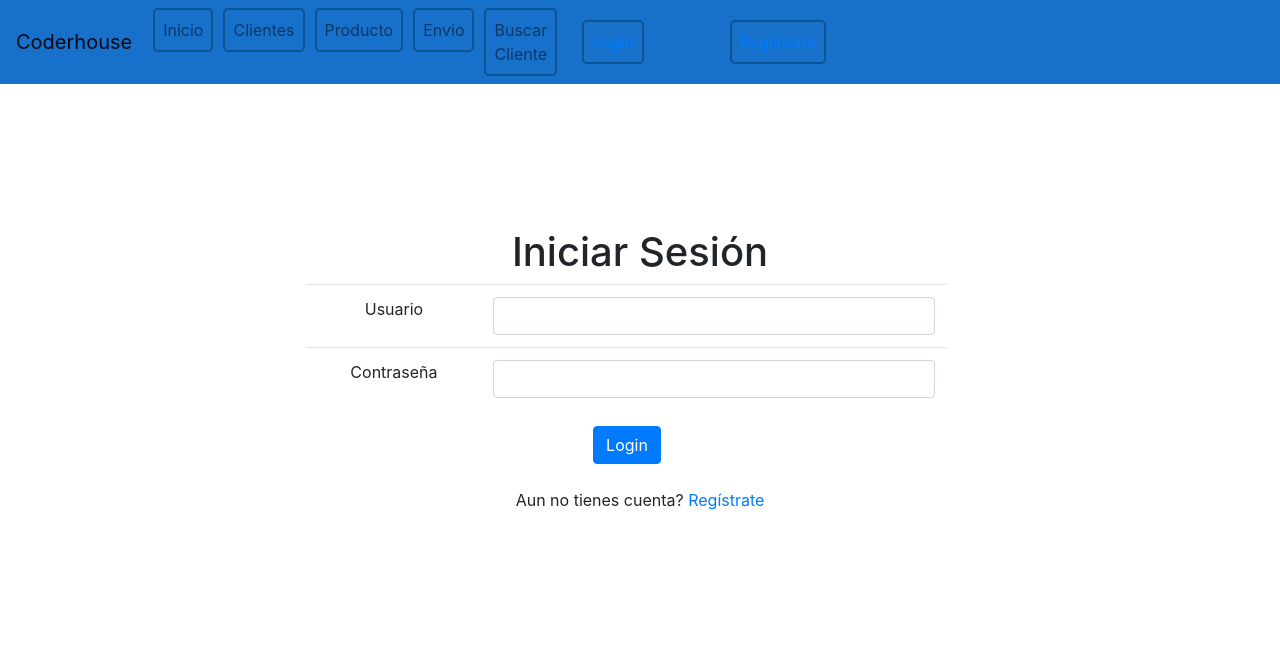
After one commit to IboConticello/python-3raPreentrega, a Django app: page /login/ in a window 1280 px wide. The commit adds this page. Shown: the top 671 px of the page. Run offline with Django 4.2, Linux system fonts and the light colour scheme; some libraries are stand-ins or nearby versions.

Commit message:
added some functions as login/logout and more

```diff
--- a/Tercera_Preentrega/mi_proyecto/mi_app/models.py
+++ b/Tercera_Preentrega/mi_proyecto/mi_app/models.py
@@ -1,6 +1,8 @@
 from django.db import models
+from django.contrib.auth.models import User
 
 class Cliente(models.Model):
+    usuario = models.ForeignKey(User, on_delete=models.CASCADE, null=True, blank=True)
     nombre = models.CharField(max_length=50)
     apellido = models.CharField(max_length=50)
     correo = models.EmailField()
@@ -9,6 +11,7 @@ class Cliente(models.Model):
         return self.nombre+''+ self.apellido
 
 class Producto(models.Model):
+    usuario = models.ForeignKey(User, on_delete=models.CASCADE, null=True, blank=True)
     nombre = models.CharField(max_length=50)
     descripcion = models.CharField(max_length=50)
     precio = models.IntegerField()
@@ -17,6 +20,7 @@ class Producto(models.Model):
         return self.descripcion+''+ str(self.precio)
 
 class Envio(models.Model):
+    usuario = models.ForeignKey(User, on_delete=models.CASCADE, null=True, blank=True)
     calle = models.CharField(max_length=70)
     altura = models.IntegerField()
     ciudad = models.CharField(max_length=20)
@@ -25,3 +29,5 @@ class Envio(models.Model):
         return self.calle+''+ str(self.altura)
 
     ## comentario tutor: revisar models para hacer con class meta - pendiente
+
+    #########################################
--- a/Tercera_Preentrega/mi_proyecto/mi_app/templates/base.html
+++ b/Tercera_Preentrega/mi_proyecto/mi_app/templates/base.html
@@ -57,6 +57,33 @@
                 <li class="nav-item">
                     <a class="nav-link" href="{% url 'busquedaCliente' %}">Buscar Cliente</a>
                 </li>
+
+                {% if request.user.is_authenticated %}
+                <li class="nav-item">
+                    <span class="text-light"> Hola <strong>{{request.user.first_name}}</strong>!</span>
+                </li>
+                </div>
+                <div class="container">
+                <li class="nav-item">
+                    <a class="nav-link" href="{% url 'editar_perfil' %}"><span class="text-primary">Perfil</span></a>
+                </li>
+                </div>
+                <div class="container">
+                <li class="nav-item">
+                    <a class="nav-link" href="{% url 'logout' %}"><span class="text-primary">Logout</span></a>
+                </li>
+                </div>
+                {% else %}
+                <div class="container">
+                <li class="nav-item">
+                    <a class="nav-link" href="{% url 'login' %}"><span class="text-primary">Login</span></a>
+                </li>
+                </div>
+                <div class="container">
+                <li class="nav-item">
+                    <a class="nav-link" href="{% url 'registro' %}"><span class="text-primary">Registrate</span></a>
+                </li>
+                {% endif %}
             </ul>
         </div>
     </nav>
--- /dev/null
+++ b/Tercera_Preentrega/mi_proyecto/mi_app/templates/login.html
@@ -0,0 +1,55 @@
+{% extends "base.html" %}
+
+{% block contenido %}
+
+<br>
+<br>
+<br>
+<br>
+<br>
+
+<div class="container text-center">
+    <h1>Iniciar Sesión</h1>
+</div>
+
+<div class="container text-center">
+
+        <div class="container">
+            <div class="text-center">
+                <form id="login-form" style=" width: 50vw; margin-left : 15vw;" method="post">
+                    {% csrf_token %}
+                    <table class="table">
+                        <tr>
+                            <td><label for="id_username">Usuario</label></td>
+                            <td><input id="id_username" name="username"
+                                       type="text" class="form-control"></td>
+                        </tr>
+                        <tr>
+                            <td><label for="id_password">Contraseña</label></td>
+                            <td><input id="id_password" name="password"
+                                       type="password" class="form-control"></td>
+                        </tr>
+                    </table>
+                    {% if form.errors %}
+                        <p class="label label-danger">
+                            Tu usuario y contraseña no coinciden
+                            Intenta nuevamente.
+                        </p>
+                    {% endif %}
+
+                    <input type="submit" value="Login"
+                           class="btn btn-primary pull-right" />
+                    <input type="hidden" name="next" value="{{ next }}" />
+                </form>
+            </div>
+        </div>
+    <br>
+    <p>Aun no tienes cuenta? <a href="{% url 'registro' %}">Regístrate</a></p>
+</div>
+<br>
+<br>
+<br>
+<br>
+<br>
+<br>
+{% endblock %}
--- a/Tercera_Preentrega/mi_proyecto/mi_app/urls.py
+++ b/Tercera_Preentrega/mi_proyecto/mi_app/urls.py
@@ -1,6 +1,9 @@
 from django.urls import path
 from django.shortcuts import render
+from django import views
 from .views import *
+from . import views
+from django.contrib.auth.views import LogoutView
 
 
 
@@ -12,4 +15,10 @@ urlpatterns = [
     path ('envio/', envio_form_view, name='envio'),
     path ('busquedaCliente/', busqueda_cliente_view, name='busquedaCliente'),
     path ('buscar/', buscar, name='buscar'),
+    path('login/', LoginPagina.as_view(), name='login'),
+    path('logout/', LogoutView.as_view(), name='logout'),
+    path('registro/', RegistroPagina.as_view(), name='registro'),
+    path('edicionPerfil/', UsuarioEdicion.as_view(), name='editar_perfil'),
+    path('passwordCambio/', CambioPassword.as_view(), name='cambiar_password'),
+    path('passwordExitoso/' , views.password_exitoso, name='password_exitoso'),
 ]
--- a/Tercera_Preentrega/mi_proyecto/mi_app/views.py
+++ b/Tercera_Preentrega/mi_proyecto/mi_app/views.py
@@ -2,22 +2,23 @@ from django.shortcuts import render, redirect
 from django.http import HttpResponse
 from django.views.decorators.csrf import csrf_exempt
 from mi_app.models import *
-from mi_app.forms import ClienteForm, ProductoForm, EnvioForm
+from mi_app.forms import ClienteForm, ProductoForm, EnvioForm, FormularioRegistroUsuario, FormularioCambioPassword, FormularioEdicion
+from django.views.generic import TemplateView, ListView, DetailView, UpdateView
+from django.contrib.auth.views import LoginView, PasswordChangeView
+from django.contrib.auth.mixins import LoginRequiredMixin
+from django.contrib.auth import login
+from django.urls import reverse_lazy
+from django.views.generic.edit import CreateView, UpdateView, DeleteView, FormView
 
 def inicio(request):
-
     return render(request,'inicio.html')
 
 
 def cliente_form_view(request):
-
-
     if request.method == "POST":
-
         form=ClienteForm(request.POST)
         print(form)
         if form.is_valid():
-
             info = form.cleaned_data
             nombre = info['nombre']
             apellido = info['apellido']
@@ -30,15 +31,12 @@ def cliente_form_view(request):
         form = ClienteForm()
     return render(request, "cliente.html", {"formulario":form})
 
+
 def producto_form_view(request):
-
-
     if request.method == "POST":
-
         form=ProductoForm(request.POST)
         print(form)
         if form.is_valid():
-
             info = form.cleaned_data
             nombre = info['nombre']
             descripcion = info['descripcion']
@@ -46,7 +44,6 @@ def producto_form_view(request):
             producto = Producto (nombre=nombre, descripcion=descripcion,precio=precio)
             producto.save()
             return render(request, "inicio.html")
-
     else:
         form = ProductoForm()
     return render(request, "cliente.html", {"formulario":form})
@@ -82,3 +79,48 @@ def buscar(request):
         return render(request, "resultadoBusqueda.html", {"clientes": clientes})
     else:
         return render(request, "resultadoBusqueda.html", {"clientes": None})
+
+
+########################################################
+
+class LoginPagina(LoginView):
+    template_name = 'login.html'
+    fields = '__all__'
+    redirect_autheticated_user = True
+    success_url = reverse_lazy('inicio')
+
+    def get_success_url(self):
+        return reverse_lazy('inicio')
+
+class RegistroPagina(FormView):
+    template_name = 'registro.html'
+    form_class = FormularioRegistroUsuario
+    redirect_autheticated_user = True
+    success_url = reverse_lazy('inicio')
+
+    def form_valid(self, form):
+        user = form.save()
+        if user is not None:
+            login(self.request, user)
+        return super(RegistroPagina, self).form_valid(form)
+
+    def get(self, *args, **kwargs):
+        if self.request.user.is_authenticated:
+            return redirect('inicio')
+        return super(RegistroPagina, self).get(*args, **kwargs)
+
+class UsuarioEdicion(UpdateView):
+    form_class = FormularioEdicion
+    template_name= 'edicionPerfil.html'
+    success_url = reverse_lazy('inicio')
+
+    def get_object(self):
+        return self.request.user
+
+class CambioPassword(PasswordChangeView):
+    form_class = FormularioCambioPassword
+    template_name = 'passwordCambio.html'
+    success_url = reverse_lazy('password_exitoso')
+
+def password_exitoso(request):
+    return render(request, 'passwordExitoso.html', {})
--- a/Tercera_Preentrega/mi_proyecto/myproject/urls.py
+++ b/Tercera_Preentrega/mi_proyecto/myproject/urls.py
@@ -1,19 +1,3 @@
-"""
-URL configuration for myproject project.
-
-The `urlpatterns` list routes URLs to views. For more information please see:
-    https://docs.djangoproject.com/en/4.2/topics/http/urls/
-Examples:
-Function views
-    1. Add an import:  from my_app import views
-    2. Add a URL to urlpatterns:  path('', views.home, name='home')
-Class-based views
-    1. Add an import:  from other_app.views import Home
-    2. Add a URL to urlpatterns:  path('', Home.as_view(), name='home')
-Including another URLconf
-    1. Import the include() function: from django.urls import include, path
-    2. Add a URL to urlpatterns:  path('blog/', include('blog.urls'))
-"""
 from django.contrib import admin
 from django.urls import path, include
 
```
Also changed, not shown: Tercera_Preentrega/mi_proyecto/mi_app/forms.py (+41 -0 lines), Tercera_Preentrega/mi_proyecto/mi_app/templates/edicionPerfil.html (added, +31 -0 lines), Tercera_Preentrega/mi_proyecto/mi_app/templates/logout.html (added, +34 -0 lines), Tercera_Preentrega/mi_proyecto/mi_app/templates/passwordCambio.html (added, +32 -0 lines), Tercera_Preentrega/mi_proyecto/mi_app/templates/passwordExitoso.html (added, +27 -0 lines), Tercera_Preentrega/mi_proyecto/mi_app/templates/registro.html (added, +27 -0 lines), Tercera_Preentrega/mi_proyecto/db.sqlite3, Tercera_Preentrega/mi_proyecto/mi_app/migrations/0002_cliente_usuario_envio_usuario_producto_usuario.py (added).
